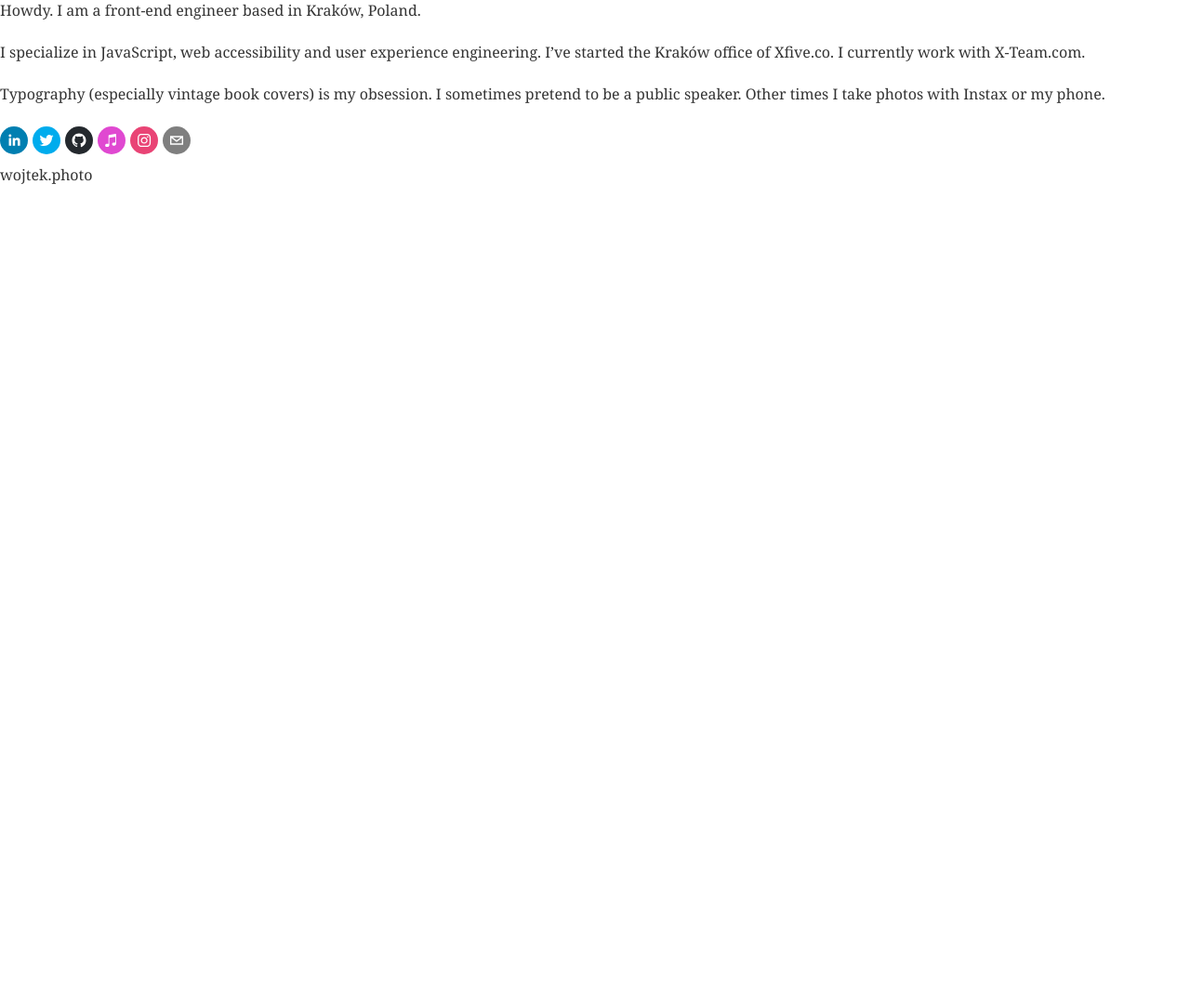
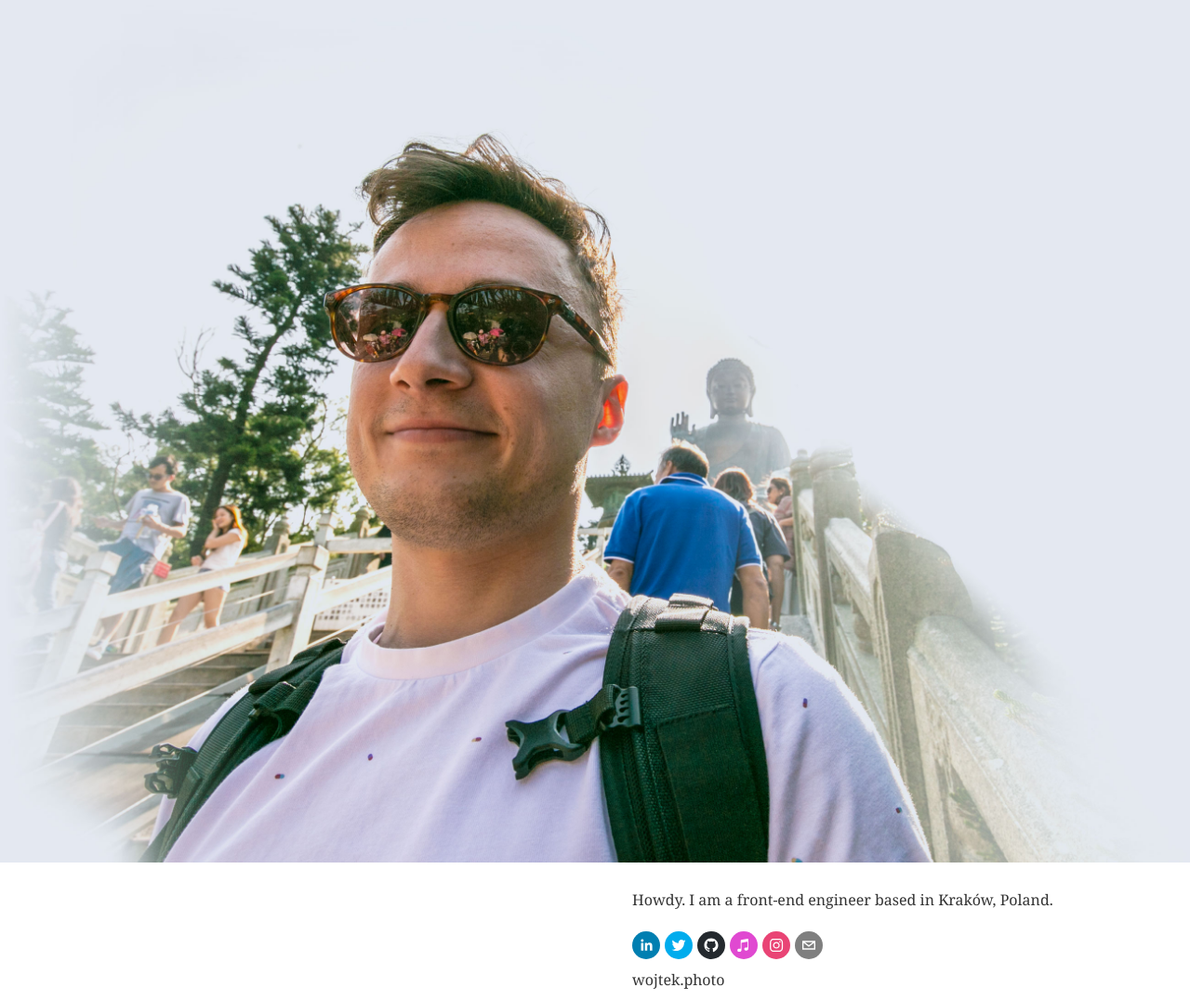
Before and after one commit to theanxy/wojtekzajac.com, a Gatsby site: page / in a window 1280 px wide. Shown: the whole page at 93% size. Before the commit the page ends 800 px from the top, so only its background shows below. Built offline with nearby package versions, Linux system fonts and the light colour scheme; Gatsby itself is replaced by a stand-in of ours; what typography-theme-st-annes would draw is missing.

Commit message:
Progress

```diff
--- a/src/pages/index.js
+++ b/src/pages/index.js
@@ -2,6 +2,22 @@ import React from 'react';
 import Link from 'gatsby-link';
 import { SocialIcon } from 'react-social-icons';
 import styled from 'styled-components';
+
+import Mugshot from '../img/Wojtek.jpg';
+
+const Img = styled.img`
+  position: absolute;
+  width: 700px;
+  left: 50%;
+  margin-left: -600px;
+  display: block;
+`;
+
+const Content = styled.section`
+  float: right;
+  width: 600px;
+  position: relative;
+`;
 
 const Social = styled.ul`
   list-style: none;
@@ -44,21 +60,10 @@ const social = [
 
 const Home = () => (
   <section>
-		<div>
+    <img src={Mugshot} alt="Wojtek" className="introImg" />
+
+    <Content>
       <p>Howdy. I am a front-end engineer based in Kraków, Poland.</p>
-
-			<p>
-				I specialize in JavaScript, web accessibility and user experience
-				engineering. I’ve started the Kraków office of Xfive.co. I currently
-				work with X-Team.com.
-			</p>
-
-			<p>
-				Typography (especially vintage book covers) is my obsession. I sometimes
-				pretend to be a public speaker. Other times I take photos with Instax or
-				my phone.
-			</p>
-		</div>
 
       <Social>
         {social.map(link => (
@@ -73,6 +78,7 @@ const Home = () => (
         ))}
         <li>wojtek.photo</li>
       </Social>
+    </Content>
   </section>
 );
 
```
Lines whose indentation alone changed are shown as unchanged.
